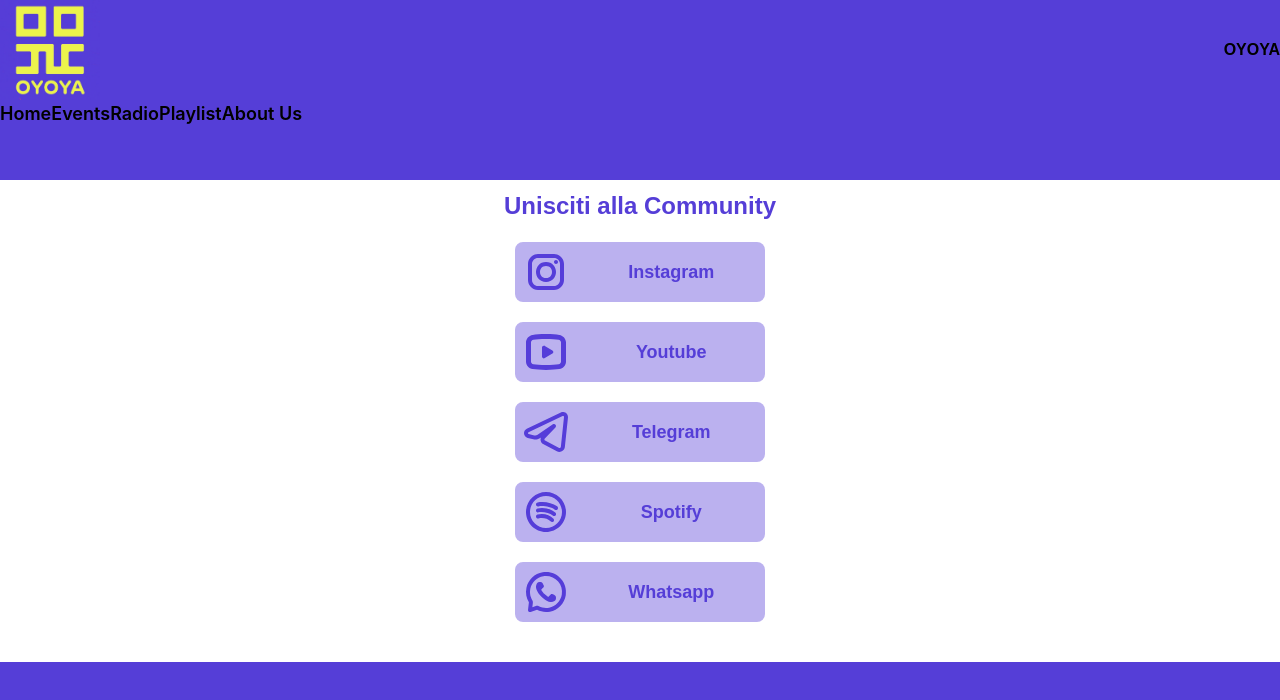
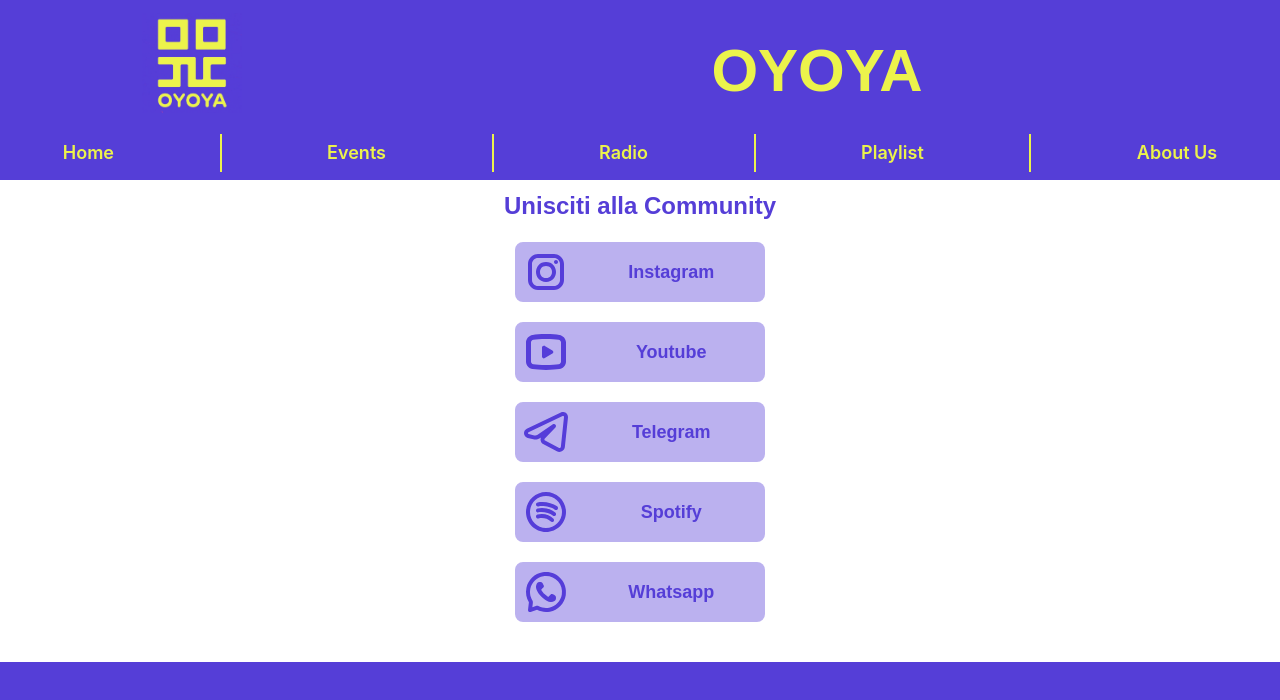
Before and after one commit to Te3sk/oyoya_link, a React (Create React App) app: page / in a window 1280 px wide. Shown: the top 700 px of the page. Built offline with nearby package versions, Linux system fonts and the light colour scheme; a web font is replaced by a local one.

Commit message:
optimizing stiling2

```diff
--- a/public/index.html
+++ b/public/index.html
@@ -11,7 +11,7 @@
       content="Web site created using create-react-app"
     />
     <!-- <link rel="apple-touch-icon" href="%PUBLIC_URL%/logo192.png" /> -->
-    <link rel="icon" href="../src/assets/logo_white on black.png" />
+    <link rel="icon" href="assets/oyoya_logo.jpg" />
     <!--
       manifest.json provides metadata used when your web app is installed on a
       user's mobile device or desktop. See https://developers.google.com/web/fundamentals/web-app-manifest/
--- a/src/components/Header.js
+++ b/src/components/Header.js
@@ -3,8 +3,15 @@
 import dbstyles from "./styles.json"
 
 export default function Header({setPage}) {
+  var styles = {
+    "main_container" : 'h-[180px] w-lvh flex flex-col bg-oyoya-purple',
+    "logo_title_container" : 'w-full h-[70%] flex flex-row items-center justify-between',
+    "logo" : 'w-[30%] flex flex-row items-center justify-center',
+    "scritta" : "flex w-[70%] justify-center pr-[30px] pt-[15px] font-maru text-6xl font-extrabold text-oyoya-yellow",
+    "menu" : "w-full h-[30%] px-[10px] flex flex-row items-center justify-around text-oyoya-yellow text-lg font-semibold",
+    "menu_item" : "w-[0px] h-[70%] border-[1.5px] border-oyoya-yellow"
+  };
 
-  const styles = dbstyles.header;
 
   return (
     <div className={styles.main_container}>
```
